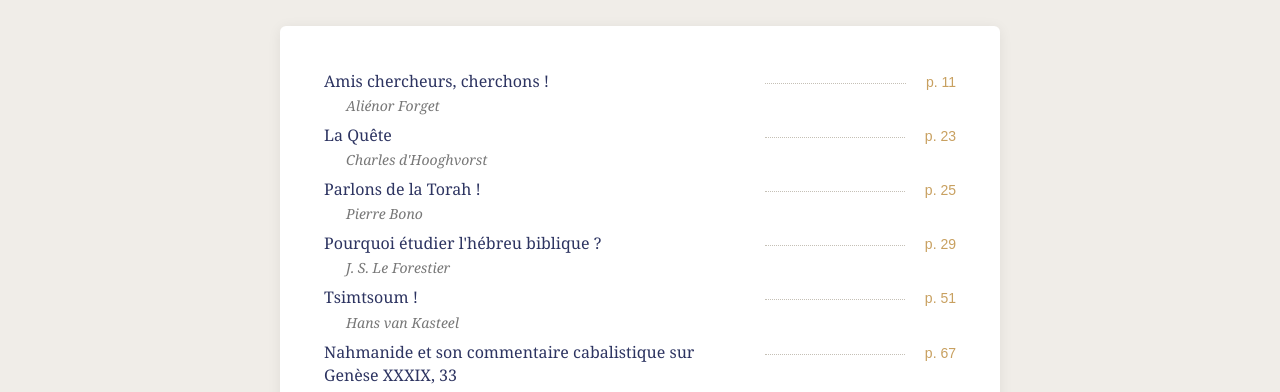
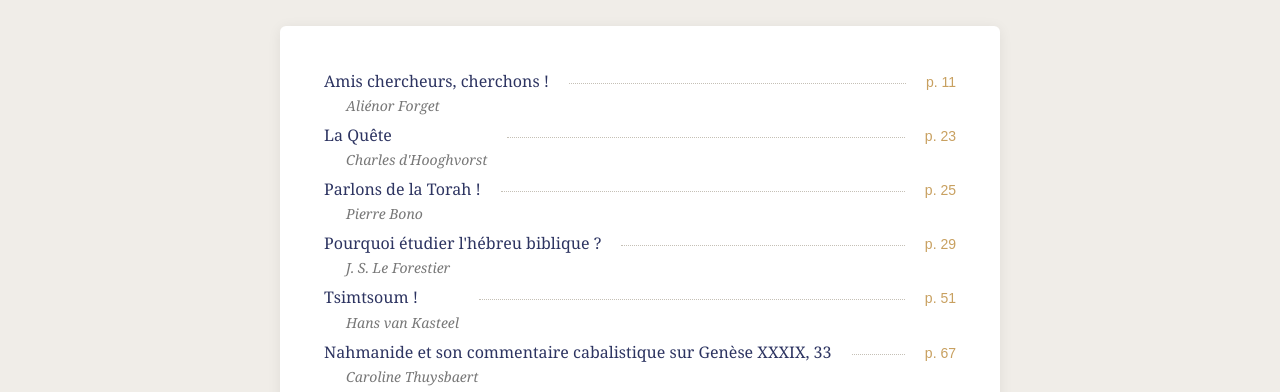
Before and after one commit to gregoire-jpg/podcast-arca, a website: page n3-sommaire.html in a window 1280 px wide. Shown: the part 369-761 px from the top of the page. Drawn offline with Linux system fonts and the light colour scheme.

Commit message:
Tables des matieres: layout leader-dots (titre largeur naturelle + pointilles remplissent le reste)

```diff
--- a/n3-sommaire.html
+++ b/n3-sommaire.html
@@ -20,7 +20,7 @@ body { font-family: Georgia, serif; background: #f0ede8; color: var(--navy); lin
 .toc-title h2 { font: italic normal 36px/1.2 Georgia; color: var(--navy); }
 .card { background: #fff; border-radius: 6px; box-shadow: 0 2px 14px rgba(0,0,0,.07); padding: 40px 44px; margin-bottom: 26px; }
 .article { display: flex; align-items: baseline; gap: 14px; padding: 4px 0; }
-.article-body { flex: 3; min-width: 0; }
+.article-body { flex: 0 1 auto; min-width: 0; }
 .article-title { font: 16px/1.45 Georgia; color: var(--navy); display: block; }
 .article-title em { font-style: italic; }
 .article-author { font: italic 14px/1.5 Georgia; color: var(--muted); margin-top: 2px; padding-left: 22px; display: block; }
```
Also changed, not shown: n1-sommaire.html (+1 -1 lines), n2-sommaire.html (+1 -1 lines), n4-sommaire.html (+1 -1 lines), n5-sommaire.html (+1 -1 lines), n6-sommaire.html (+1 -1 lines), n7-sommaire.html (+1 -1 lines), n8-sommaire.html (+1 -1 lines), recueil-prieres-sommaire.html (+1 -1 lines).
